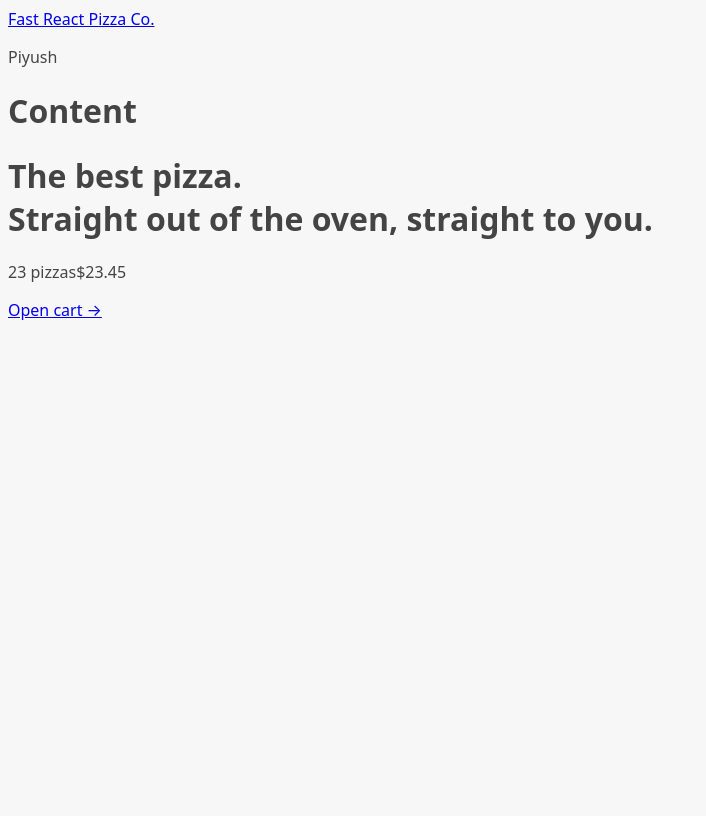
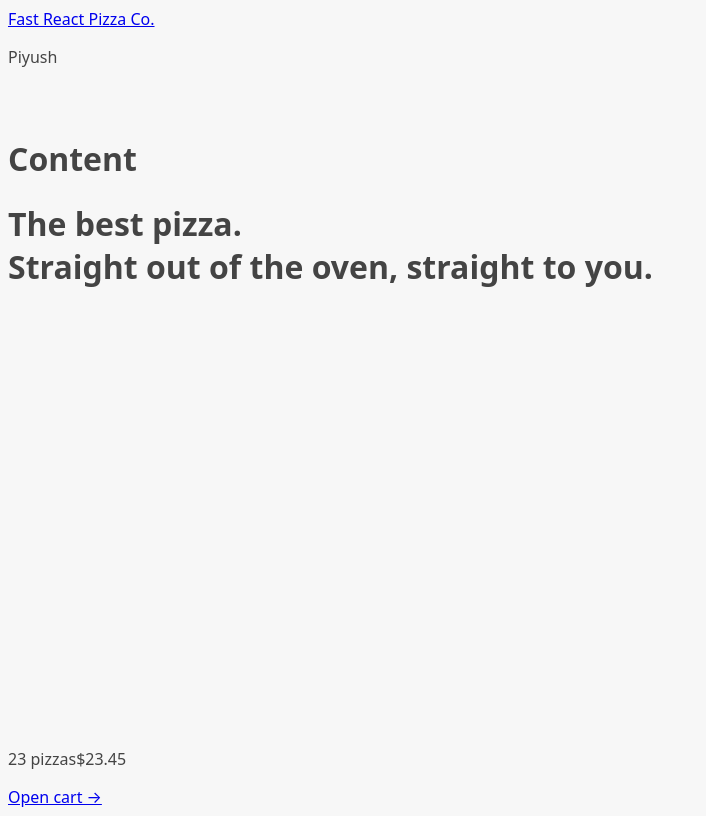
Before and after one commit to 1806397/Advanced_react_router, a React (Vite) app: page / in a window 1280 px wide. Shown: the whole page, without its empty margins (0-706 px from the left). Built offline with nearby package versions, Linux system fonts and the light colour scheme.

Commit message:
Adding data loading spinner

```diff
--- a/src/UI/AppLayout.jsx
+++ b/src/UI/AppLayout.jsx
@@ -1,10 +1,13 @@
-import { Outlet } from "react-router-dom";
+import { Outlet, useNavigation } from "react-router-dom";
 import CartOverview from "../features/cart/CartOverview";
 import Header from "./Header";
-
+import Loader from "./Loader";
 function AppLayout() {
+  const navigation = useNavigation();
+  const isLoading = navigation.state === "loading";
   return (
-    <div>
+    <div className="layout">
+      {isLoading && <Loader />}
       <Header />
       <main>
         <h1>Content</h1>
--- /dev/null
+++ b/src/UI/Loader.jsx
@@ -0,0 +1,4 @@
+function Loader() {
+  return <div className="loader"></div>;
+}
+export default Loader;
--- a/src/features/menu/Menu.jsx
+++ b/src/features/menu/Menu.jsx
@@ -3,7 +3,7 @@
 import MenuItem from "./MenuItem";
 function Menu() {
   const menu = useLoaderData();
-  console.log(menu);
+  // console.log(menu);
   return (
     <ul>
       {menu.map((pizza) => (
```
